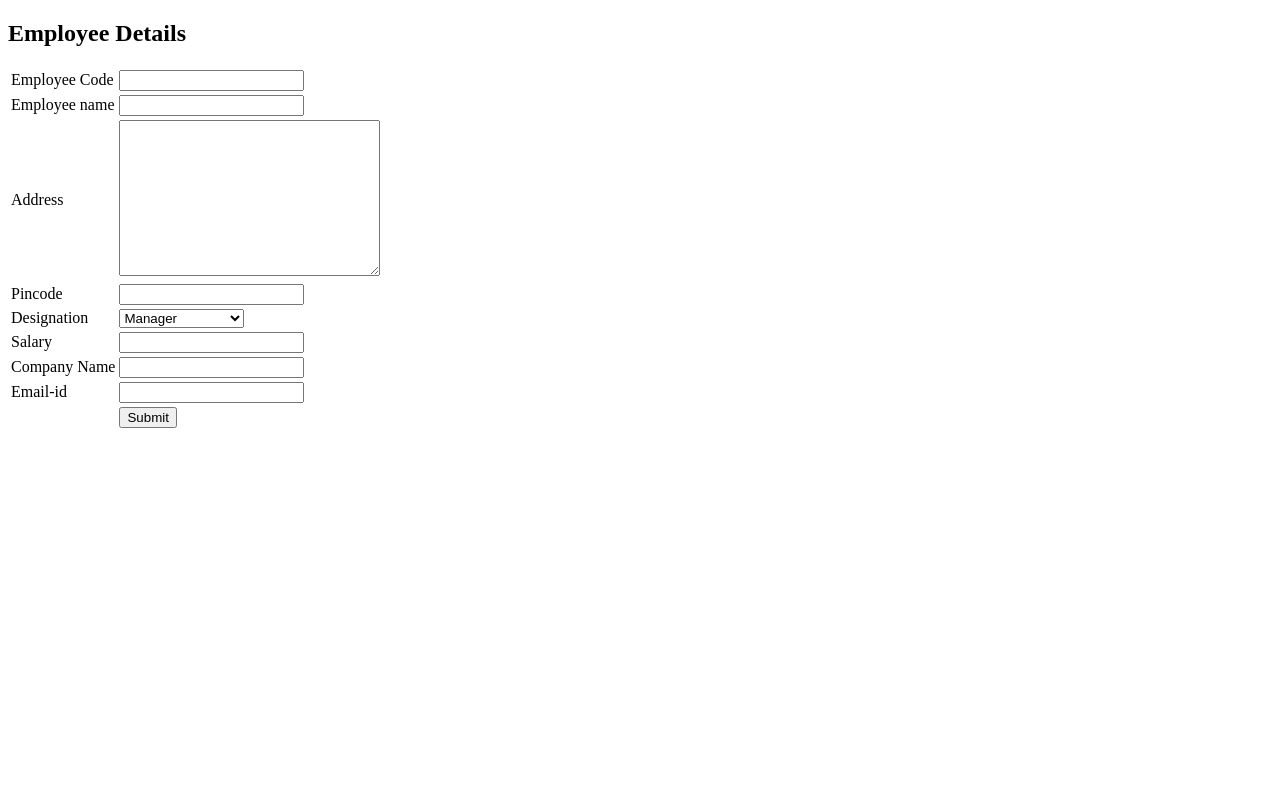
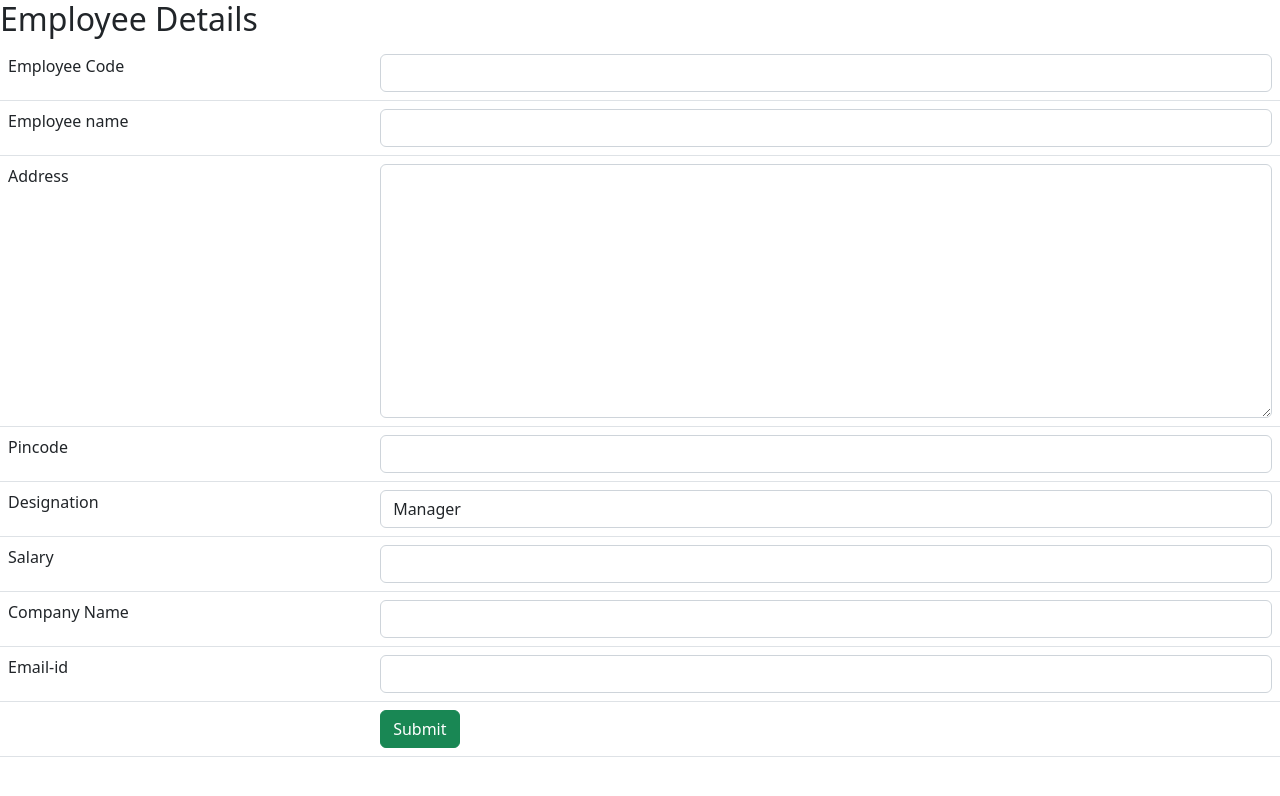
Before and after one commit to Agilesh-s/Html-Programming, a plain HTML site: page employee.html in a window 1280 px wide. Drawn offline with nearby package versions, Linux system fonts and the light colour scheme.

Commit message:
Bootstrap changes

```diff
--- a/employee.html
+++ b/employee.html
@@ -4,30 +4,32 @@
     <meta charset="UTF-8">
     <meta http-equiv="X-UA-Compatible" content="IE=edge">
     <meta name="viewport" content="width=device-width, initial-scale=1.0">
+    <!-- CSS only -->
+<link href="https://cdn.jsdelivr.net/npm/bootstrap@5.2.1/dist/css/bootstrap.min.css" rel="stylesheet" integrity="sha384-iYQeCzEYFbKjA/T2uDLTpkwGzCiq6soy8tYaI1GyVh/UjpbCx/TYkiZhlZB6+fzT" crossorigin="anonymous">
     <title>Document</title>
 </head>
 <body>
-    <table>
+    <table class="table">
         <h2>Employee Details</h2>
         <tr>
             <td>Employee Code</td>
-            <td><input type="text"></td>
+            <td><input class="form-control" type="text"></td>
         </tr>
         <tr>
             <td>Employee name</td>
-            <td><input type="text"></td>
+            <td><input class="form-control" type="text"></td>
         </tr>
         <tr>
             <td>Address</td>
-            <td><textarea name="" id="" cols="30" rows="10"></textarea></td>
+            <td><textarea class="form-control" name="" id="" cols="30" rows="10"></textarea></td>
         </tr>
         <tr>
             <td>Pincode</td>
-            <td><input type="text"></td>
+            <td><input class="form-control" type="text"></td>
         </tr>
         <tr>
             <td>Designation</td>
-            <td><select name="" id="">
+            <td><select class="form-control" name="" id="">
                 <option value="Manager">Manager</option>
                 <option value="Junior Developer">Junior Developer</option>
                 <option value="Senior Developer">Senior Developer</option>
@@ -35,20 +37,22 @@
         </tr>
         <tr>
             <td>Salary</td>
-            <td><input type="text"></td>
+            <td><input class="form-control" type="text"></td>
         </tr>
         <tr>
             <td>Company Name</td>
-            <td><input type="text"></td>
+            <td><input class="form-control" type="text"></td>
         </tr>
         <tr>
             <td>Email-id</td>
-            <td><input type="email" name="" id=""></td>
+            <td><input class="form-control" type="email" name="" id=""></td>
         </tr>
         <tr>
             <td></td>
-            <td><button>Submit</button></td>
+            <td><button class="btn btn-success">Submit</button></td>
         </tr>
     </table>
+    <!-- JavaScript Bundle with Popper -->
+<script src="https://cdn.jsdelivr.net/npm/bootstrap@5.2.1/dist/js/bootstrap.bundle.min.js" integrity="sha384-u1OknCvxWvY5kfmNBILK2hRnQC3Pr17a+RTT6rIHI7NnikvbZlHgTPOOmMi466C8" crossorigin="anonymous"></script>
 </body>
 </html>
```
